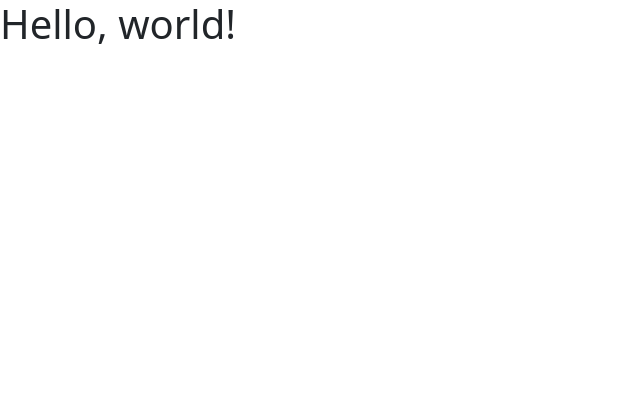
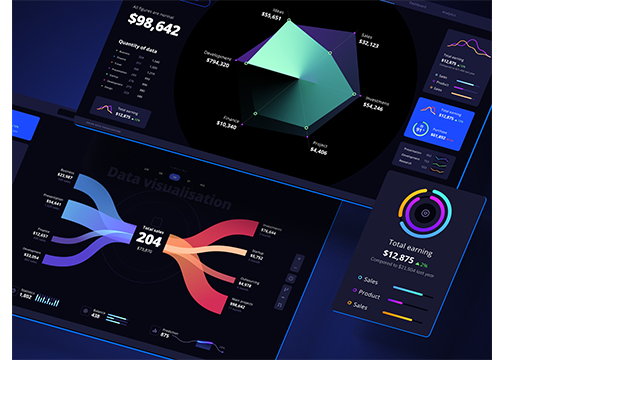
Before and after one commit to amannitp/BootStrap, a plain HTML site: page index.html in a window 1280 px wide. Shown: the whole page, without its empty margins (0-640 px from the left). Drawn offline with nearby package versions, Linux system fonts and the light colour scheme.

```diff
--- a/index.html
+++ b/index.html
@@ -7,7 +7,13 @@
     <link href="https://cdn.jsdelivr.net/npm/bootstrap@5.2.0/dist/css/bootstrap.min.css" rel="stylesheet" integrity="sha384-gH2yIJqKdNHPEq0n4Mqa/HGKIhSkIHeL5AyhkYV8i59U5AR6csBvApHHNl/vI1Bx" crossorigin="anonymous">
   </head>
   <body>
-    <h1>Hello, world!</h1>
+    <div class="container-fluid">
+      <div class="row">
+        <div class="col-12">
+          <img src="./portfolio5.png" alt="" class="img-fluid">
+        </div>
+      </div>
+    </div>
     <script src="https://cdn.jsdelivr.net/npm/bootstrap@5.2.0/dist/js/bootstrap.bundle.min.js" integrity="sha384-A3rJD856KowSb7dwlZdYEkO39Gagi7vIsF0jrRAoQmDKKtQBHUuLZ9AsSv4jD4Xa" crossorigin="anonymous"></script>
   </body>
 </html>
```
Also changed, not shown: portfolio5.png (added), portfolio6.jpg (added).
